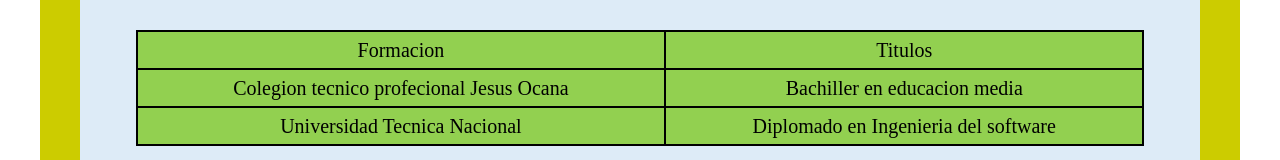
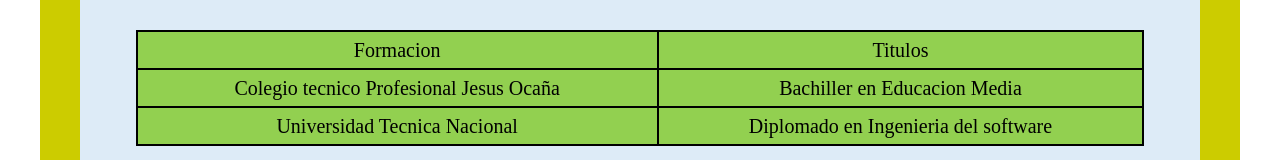
Before and after one commit to KendallCC/Tarea1Programacion, a plain HTML site: page index.html in a window 1280 px wide. Shown: the part 912-1072 px from the top of the page. Drawn offline with Linux system fonts and the light colour scheme.

Commit message:
Tarea 1 de programacion

```diff
--- a/index.html
+++ b/index.html
@@ -61,8 +61,8 @@
                     <td>Titulos</td>
                 </tr>
                 <tr>
-                    <td>Colegion tecnico profecional Jesus Ocana</td>
-                    <td>Bachiller en educacion media</td>
+                    <td>Colegio tecnico Profesional Jesus Ocaña</td>
+                    <td>Bachiller en Educacion Media</td>
                 </tr>
                 <tr>
                     <td>Universidad Tecnica Nacional</td>
```
